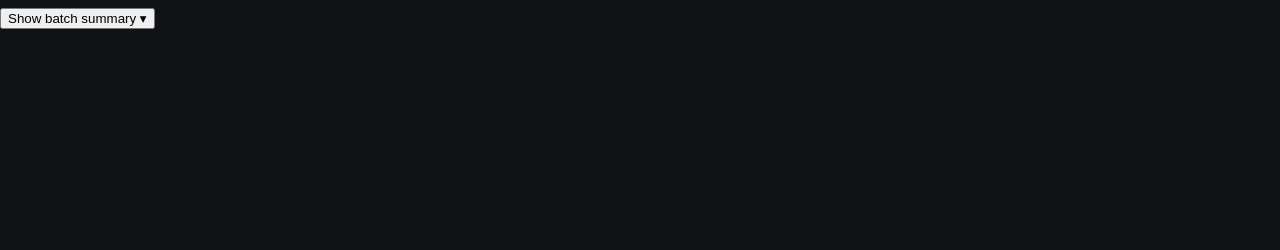
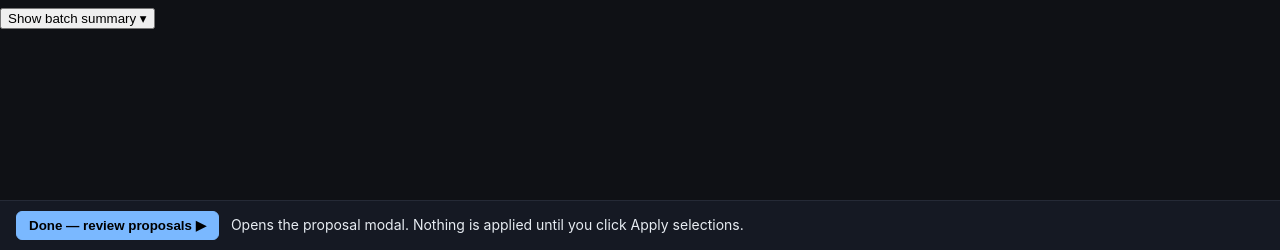
Before and after one commit to vinaldo7-design/careervinny, a Python web app: template skills/calibrate/scripts/templates/index.html in a window 1280 px wide. Shown: the part 606-856 px from the top of the page. Before the commit the page ends 635 px from the top, so only its background shows below. Run offline with Jinja, Linux system fonts and the light colour scheme; the template is opened without the code that fills it, so the values that code supplies are empty.

Commit message:
calibrate: propose modal with ratify cards (Accept/Reject/Defer) + apply audit modal

```diff
--- a/skills/calibrate/scripts/static/app.js
+++ b/skills/calibrate/scripts/static/app.js
@@ -301,3 +301,164 @@ $("show-batch").addEventListener("click", async () => {
 
 renderQueue();
 if (activeKey) selectRole(activeKey); else $("role-meta").textContent = "Queue empty.";
+
+let propModalState = {};  // { proposal_id: "accept" | "reject" | "defer" }
+
+function renderProposalCard(card, deferred=false){
+  const div = document.createElement("div");
+  div.className = "card card-" + card.kind + (card.confidence === "low" ? " low-conf" : "")
+    + (deferred ? " deferred" : "");
+  div.dataset.proposalId = card.proposal_id;
+  const head = document.createElement("div"); head.className = "card-head";
+  head.innerHTML = "<strong>" + escapeHtml(card.var_id || "") + "</strong> "
+    + "<span class='kind'>" + escapeHtml(card.kind) + "</span>"
+    + (card.confidence === "low" ? " <span class='conf-low'>low confidence</span>" : "")
+    + (deferred ? " <span class='deferred-tag'>deferred from batch " + escapeHtml(String(card.deferred_from_batch || "?")) + "</span>" : "");
+  div.appendChild(head);
+
+  if (card.kind === "weight-up" || card.kind === "weight-down") {
+    const m = document.createElement("p"); m.className = "magnitude";
+    m.textContent = "Magnitude " + (card.magnitude || 0)
+      + " (" + (card.current_weight ?? "?") + " → " + (card.proposed_weight ?? "?") + ")";
+    div.appendChild(m);
+  }
+
+  const r = document.createElement("p"); r.className = "reasoning";
+  r.textContent = card.reasoning || ""; div.appendChild(r);
+
+  if (card.samples && card.samples.length) {
+    const ul = document.createElement("ul"); ul.className = "samples";
+    card.samples.forEach(s => {
+      const li = document.createElement("li");
+      li.innerHTML = "<code>" + escapeHtml(s.role_key || "") + "</code> · "
+        + "you=<strong>" + escapeHtml(s.your_verdict || "") + "</strong> · "
+        + "extracted=<em>" + escapeHtml(s.variable_verdict || "") + "</em>";
+      ul.appendChild(li);
+    });
+    div.appendChild(ul);
+  }
+
+  if (card.downstream_reband && card.downstream_reband.count > 0) {
+    const rb = document.createElement("p"); rb.className = "reband";
+    rb.textContent = "Downstream if accepted: "
+      + card.downstream_reband.count + " of your previously-decided roles re-band ("
+      + card.downstream_reband.roles.slice(0,3).map(x => escapeHtml(x.role_key) + ": " + escapeHtml(x.from_band) + "→" + escapeHtml(x.to_band)).join("; ")
+      + (card.downstream_reband.count > 3 ? "; …" : "") + ")";
+    div.appendChild(rb);
+  } else {
+    const rb = document.createElement("p"); rb.className = "reband meta";
+    rb.textContent = "Downstream: no previously-decided roles change band.";
+    div.appendChild(rb);
+  }
+
+  const actions = document.createElement("div"); actions.className = "card-actions";
+  ["accept","reject","defer"].forEach(act => {
+    const b = document.createElement("button"); b.type = "button";
+    b.className = "btn-action btn-" + act;
+    b.textContent = act.charAt(0).toUpperCase() + act.slice(1);
+    b.addEventListener("click", () => {
+      propModalState[card.proposal_id] = act;
+      Array.from(div.querySelectorAll(".btn-action")).forEach(x => x.classList.remove("chosen"));
+      b.classList.add("chosen");
+    });
+    actions.appendChild(b);
+  });
+  div.appendChild(actions);
+  return div;
+}
+
+document.getElementById("done-batch").addEventListener("click", async () => {
+  const bc = await fetch("/batch/current"); const bcd = bc.ok ? await bc.json() : {verdicts_in_batch: 0};
+  let body = {};
+  if ((bcd.verdicts_in_batch || 0) < 20) {
+    const reason = prompt("Batch has " + (bcd.verdicts_in_batch || 0) + " verdicts (<20). Type a reason to force-close, or Cancel:");
+    if (reason === null) return;
+    body = {force: true, force_reason: reason || "user-forced"};
+  }
+  const r = await fetch("/batch/propose", {method:"POST", headers:{"Content-Type":"application/json"}, body: JSON.stringify(body)});
+  if (!r.ok) { alert("Propose failed: " + await r.text()); return; }
+  const d = await r.json();
+  propModalState = {};
+  document.getElementById("pm-batch-id").textContent = escapeHtml(String(d.batch_id));
+  document.getElementById("pm-mix").textContent =
+    "verdict mix: pursue " + (d.verdict_mix.pursue || 0)
+    + " · on-ramp " + (d.verdict_mix["on-ramp"] || 0)
+    + " · no " + (d.verdict_mix.no || 0) + " · n=" + d.n_verdicts;
+  const cards = document.getElementById("pm-cards"); cards.innerHTML = "";
+  if (!d.cards.length) cards.innerHTML = "<p class='meta'>No new proposals from this batch (no threshold crossings).</p>";
+  d.cards.forEach(c => { propModalState[c.proposal_id] = "defer"; cards.appendChild(renderProposalCard(c, false)); });
+  const deferredWrap = document.getElementById("pm-deferred"); deferredWrap.innerHTML = "";
+  if (!d.deferred.length) deferredWrap.innerHTML = "<p class='meta'>None deferred from prior batches.</p>";
+  d.deferred.forEach(c => { propModalState[c.proposal_id] = "defer"; deferredWrap.appendChild(renderProposalCard(c, true)); });
+  document.getElementById("propose-modal").showModal();
+});
+
+document.getElementById("pm-cancel").addEventListener("click", () => {
+  document.getElementById("propose-modal").close();
+});
+
+document.getElementById("pm-apply").addEventListener("click", async () => {
+  const accept_ids = [], reject_ids = [], defer_ids = [];
+  Object.entries(propModalState).forEach(([pid, act]) => {
+    if (act === "accept") accept_ids.push(pid);
+    else if (act === "reject") reject_ids.push(pid);
+    else defer_ids.push(pid);
+  });
+  const r = await fetch("/batch/apply", {method:"POST", headers:{"Content-Type":"application/json"},
+    body: JSON.stringify({accept_ids, reject_ids, defer_ids})});
+  document.getElementById("propose-modal").close();
+  if (!r.ok) { alert("Apply failed: " + await r.text()); return; }
+  const d = await r.json();
+  renderAudit(d); document.getElementById("audit-modal").showModal();
+});
+
+function renderAudit(d){
+  const ab = document.getElementById("audit-body"); ab.innerHTML = "";
+  const sum = document.createElement("p");
+  sum.innerHTML = "Guard: <strong class='" + (d.status === "applied" ? "ok" : d.status === "reverted" ? "bad" : "warn") + "'>"
+    + escapeHtml(d.status) + "</strong>";
+  ab.appendChild(sum);
+  if (d.applied && d.applied.length) {
+    const h = document.createElement("h4"); h.textContent = "Weight changes applied"; ab.appendChild(h);
+    const ul = document.createElement("ul");
+    d.applied.forEach(a => {
+      const li = document.createElement("li");
+      li.innerHTML = "<code>" + escapeHtml(a.var_id) + "</code> "
+        + escapeHtml(a.kind) + " " + escapeHtml(String(a.magnitude)) + " ("
+        + escapeHtml(String(a.old_weight)) + " → " + escapeHtml(String(a.new_weight)) + ")";
+      ul.appendChild(li);
+    });
+    ab.appendChild(ul);
+  }
+  if (d.gate_decisions && d.gate_decisions.length) {
+    const h = document.createElement("h4"); h.textContent = "Gate accepts (manual edit required)"; ab.appendChild(h);
+    const ul = document.createElement("ul");
+    d.gate_decisions.forEach(g => {
+      const li = document.createElement("li");
+      li.innerHTML = "<code>" + escapeHtml(g.var_id || "") + "</code> " + escapeHtml(g.kind || "");
+      ul.appendChild(li);
+    });
+    ab.appendChild(ul);
+    const p = document.createElement("p"); p.className = "meta";
+    p.textContent = "You accepted these gate proposals; the rubric was NOT auto-edited. Make the structural edit by hand in reference/fit-rubric.md, then re-run check.sh.";
+    ab.appendChild(p);
+  }
+  if (d.status === "reverted" && d.contradicting_roles && d.contradicting_roles.length) {
+    const h = document.createElement("h4"); h.textContent = "Reverted — contradicting roles"; ab.appendChild(h);
+    const ul = document.createElement("ul");
+    d.contradicting_roles.forEach(k => {
+      const li = document.createElement("li"); li.innerHTML = "<code>" + escapeHtml(k) + "</code>";
+      ul.appendChild(li);
+    });
+    ab.appendChild(ul);
+  }
+  const link = document.createElement("p");
+  link.innerHTML = "Audit: <a href='/batch/audit/" + escapeHtml(String(d.batch_id_closed)) + "' target='_blank'>"
+    + escapeHtml(d.audit_path) + "</a>";
+  ab.appendChild(link);
+}
+
+document.getElementById("audit-close").addEventListener("click", () => {
+  document.getElementById("audit-modal").close();
+  location.reload();
+});
--- a/skills/calibrate/scripts/static/style.css
+++ b/skills/calibrate/scripts/static/style.css
@@ -61,3 +61,29 @@ ul.pills .hit{color:var(--pass)} ul.pills .miss{color:var(--reject)}
 .mix-seg{height:100%}
 #mix-legend{list-style:none;padding:0;margin:6px 0 0;display:flex;flex-wrap:wrap;gap:10px;font-size:12.5px;color:var(--muted)}
 .dot{display:inline-block;width:10px;height:10px;border-radius:50%;margin-right:4px;vertical-align:middle}
+#batch-footer{padding:10px 16px;border-top:1px solid var(--line);background:var(--panel);display:flex;gap:12px;align-items:center;grid-column:1/3}
+#propose-modal,#audit-modal{border:1px solid var(--line);background:var(--panel);color:var(--ink);border-radius:10px;padding:20px;max-width:760px;width:90%}
+#propose-modal::backdrop,#audit-modal::backdrop{background:rgba(0,0,0,.45)}
+#propose-modal h3,#audit-modal h3{margin:0 0 12px}
+#propose-modal h4{margin:14px 0 6px;font-size:12.5px;color:var(--muted);text-transform:uppercase;letter-spacing:.04em}
+.card{background:var(--surface);border:1px solid var(--line);border-radius:8px;padding:12px;margin-bottom:10px}
+.card-weight-up{border-left:3px solid var(--pass)}
+.card-weight-down{border-left:3px solid var(--reject)}
+.card-gate-add,.card-gate-remove{border-left:3px solid var(--flag)}
+.low-conf{opacity:.92}
+.low-conf .conf-low{background:var(--flag);color:#000;font-size:11px;padding:1px 6px;border-radius:6px;margin-left:6px}
+.deferred .deferred-tag{background:var(--surface-active);color:var(--ink);font-size:11px;padding:1px 6px;border-radius:6px;margin-left:6px;border:1px solid var(--line)}
+.card-head{display:flex;align-items:center;gap:8px;flex-wrap:wrap;margin-bottom:6px}
+.card-head .kind{color:var(--muted);font-size:12.5px}
+.magnitude{font-size:13px;color:var(--accent);margin:0 0 6px}
+.reasoning{font-size:13px;color:#dde3ea;margin:6px 0;line-height:1.5}
+.samples{margin:6px 0;padding-left:20px;font-size:12.5px;color:#cdd5de}
+.samples li{margin-bottom:3px}
+.reband{font-size:12.5px;color:var(--ink);margin:6px 0}
+.reband.meta{color:var(--muted)}
+.card-actions{display:flex;gap:8px;margin-top:8px}
+.btn-action{padding:5px 12px;border-radius:6px;border:1px solid var(--line);background:var(--panel);color:var(--ink);cursor:pointer;font-size:12.5px}
+.btn-action.chosen.btn-accept{background:var(--pass);color:#08130d;border-color:var(--pass)}
+.btn-action.chosen.btn-reject{background:var(--reject);color:#1a0507;border-color:var(--reject)}
+.btn-action.chosen.btn-defer{background:var(--flag);color:#1a1300;border-color:var(--flag)}
+.ok{color:var(--pass)} .bad{color:var(--reject)} .warn{color:var(--flag)}
--- a/skills/calibrate/scripts/templates/index.html
+++ b/skills/calibrate/scripts/templates/index.html
@@ -55,6 +55,30 @@
   </section>
   <p><button id="show-batch" type="button">Show batch summary ▾</button></p>
 </main>
+
+<footer id="batch-footer">
+  <button id="done-batch" type="button" class="btn-primary">Done — review proposals ▶</button>
+  <span class="meta">Opens the proposal modal. Nothing is applied until you click Apply selections.</span>
+</footer>
+
+<dialog id="propose-modal">
+  <h3>Batch <span id="pm-batch-id">?</span> proposals</h3>
+  <p class="meta"><span id="pm-mix"></span></p>
+  <h4>New proposals from this batch</h4>
+  <div id="pm-cards"></div>
+  <h4>Deferred from previous batches</h4>
+  <div id="pm-deferred"></div>
+  <p>
+    <button id="pm-apply" type="button" class="btn-primary">Apply selections ▶</button>
+    <button id="pm-cancel" type="button" class="btn-secondary">Cancel</button>
+  </p>
+</dialog>
+
+<dialog id="audit-modal">
+  <h3>Batch closed</h3>
+  <div id="audit-body"></div>
+  <p><button type="button" id="audit-close" class="btn-primary">Continue →</button></p>
+</dialog>
 <script>
 window.__QUEUE__ = __QUEUE_JSON__;
 window.__FIRST_KEY__ = __FIRST_KEY__;
```
